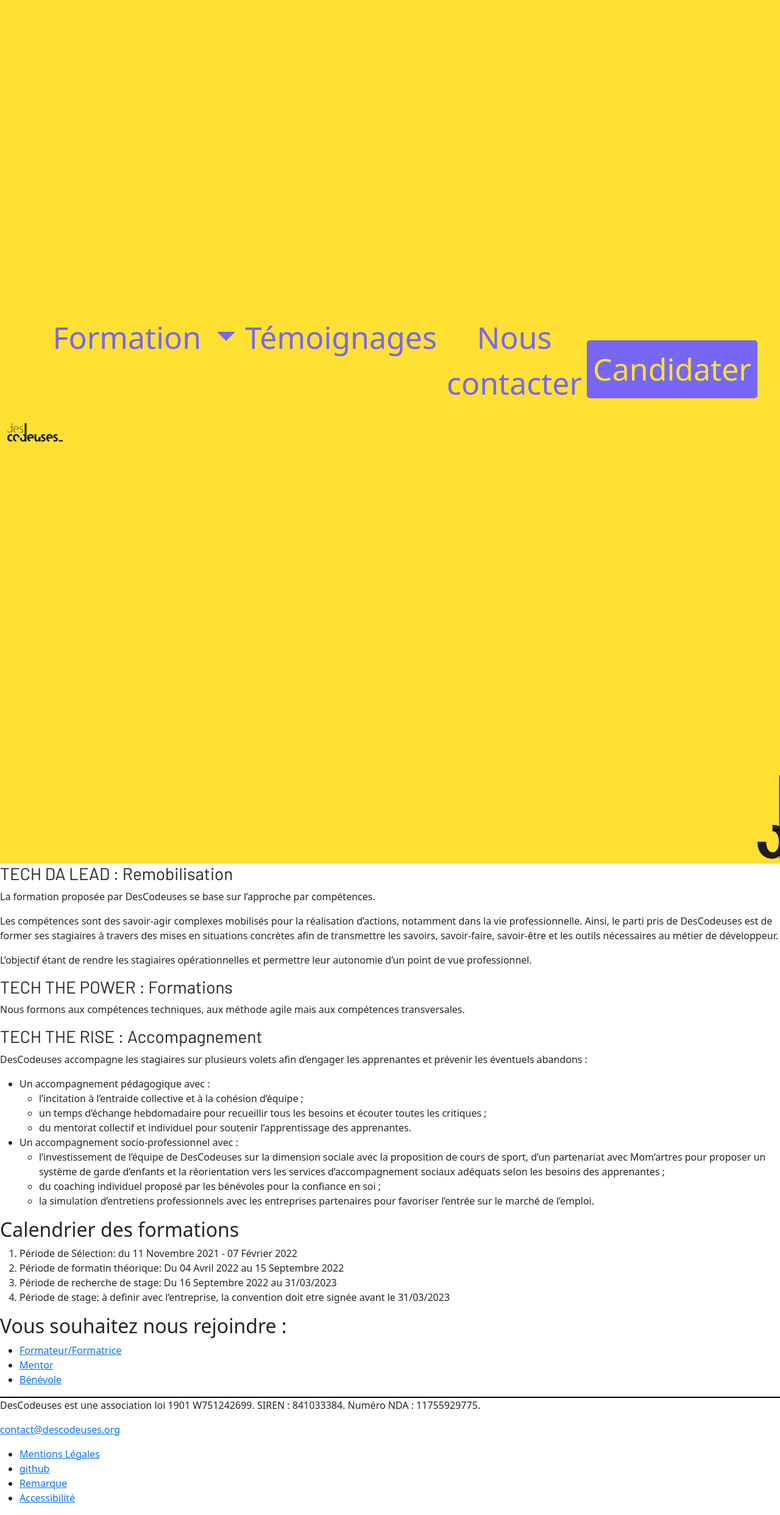
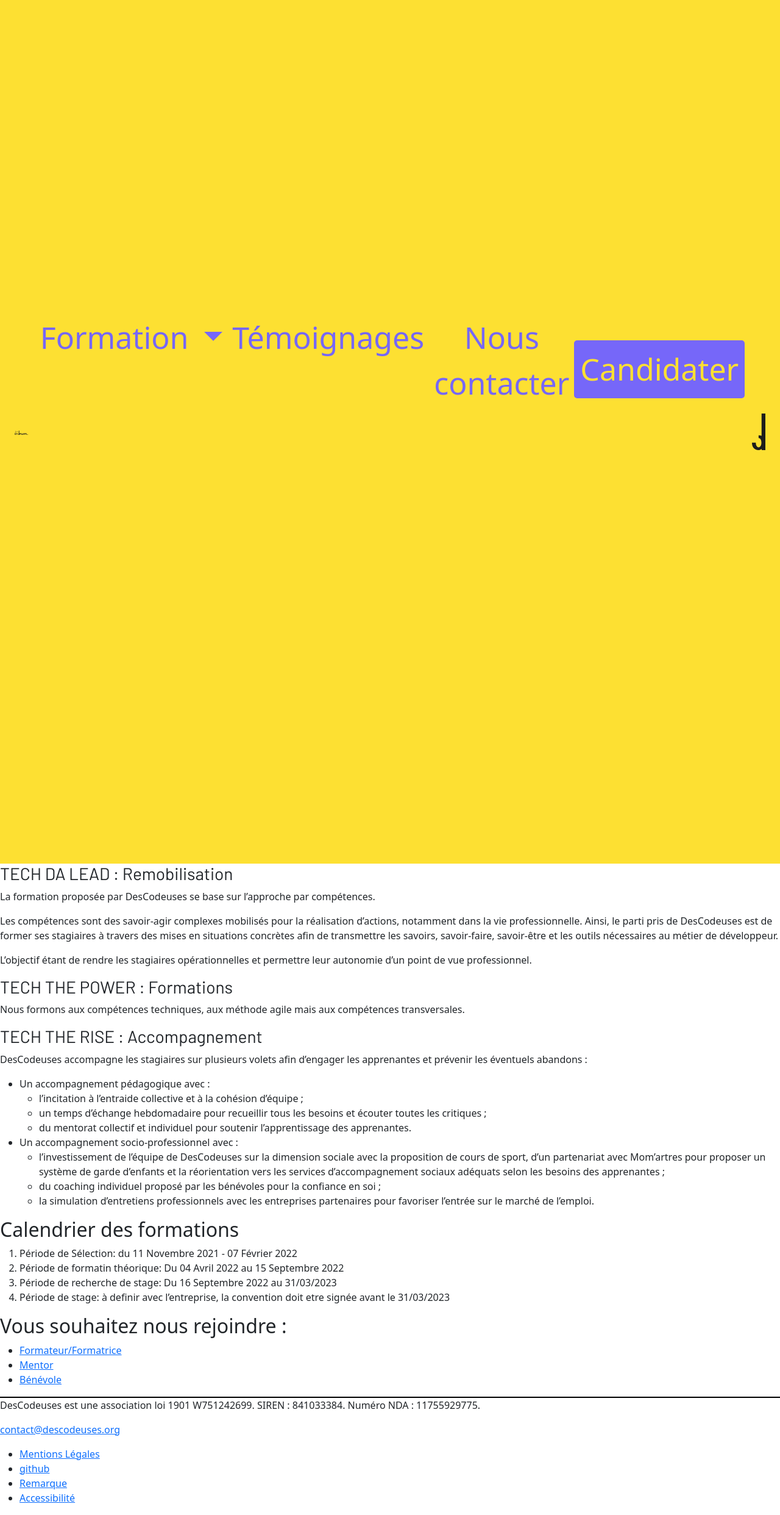
Before and after one commit to descodeuses/descodeuses.github.io, a Jekyll site: the page built from index.md, in a window 1280 px wide. Shown: the whole page at 61% size. Built offline with Jekyll 4.4.1, drawn with Linux system fonts in a browser that asks for light colours.

Commit message:
modif logo container nom

```diff
--- a/_layouts/default.html
+++ b/_layouts/default.html
@@ -16,7 +16,7 @@
     <header>
       <nav class="navbar navbar-expand-lg navbar-light">
         <div class="container-fluid">
-          <div class="containerHeader">
+          <div id="containerLogo" class="container">
             <a class="navbar-brand" href="#">
               <img id="logoDescodeuses" class="img-fluid" src="/assets/images/logoDescodeuses.svg" alt="logo Descodeuses">
             </a>
@@ -48,9 +48,9 @@
                 <a class="nav-link" id="btnApply" href="https://docs.google.com/forms/d/e/1FAIpQLSfTA-C1Tjmpd9Xyr98w13FLg_wLgT0HAzf8gEVIgw2krHyyEQ/viewform?usp=sf_link" target="_blank">Candidater</a>
                 </li>
             </ul>
-
-            <img id="glypheDescodeuses" class="img-fluid align-self-end" src="assets/images/glyphe.svg" alt="">
-
+          </div>
+          <div class="container-fluid d-flex justify-content-end">
+            <img id="glypheDescodeuses" class="img-fluid" src="/assets/images/glyphe.svg" alt="">
           </div>
         </div>
       </nav>
--- a/assets/css/styles.css
+++ b/assets/css/styles.css
@@ -1,4 +1,8 @@
 @import url('https://fonts.googleapis.com/css2?family=Barlow&family=Roboto&display=swap');
+:root {
+  --violet: #7667f9;
+  --yellow: #FDE032;
+}
 
 body{
 font-family: 'Roboto', sans-serif;
@@ -10,14 +14,14 @@
 }
 
 nav{
-background-color: #FDE032;
+background-color: var(--yellow);
 }
 .nav-link{
-color: #7667f9 !important;
+color: var(--violet) !important;
 font-size: 50px;
 }
 
-.containerHeader{
+#containerLogo{
 margin-left: 0 !important;
 margin-right: 0 !important;
 }
@@ -36,9 +40,9 @@
   height: 100vh;
 }
 #btnApply{
-  background-color: #7667f9 ;
-  color: #FDE032 !important;
-  border: 2px solid #7667f9;
+  background-color: var(--violet) ;
+  color: var(--yellow) !important;
+  border: 2px solid var(--violet);
   border-radius: 5px;
   font-size: 50px;
   margin-top: 50px;
```
